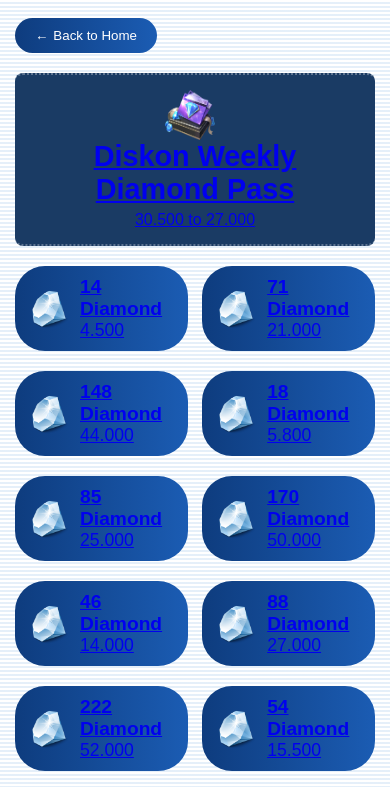
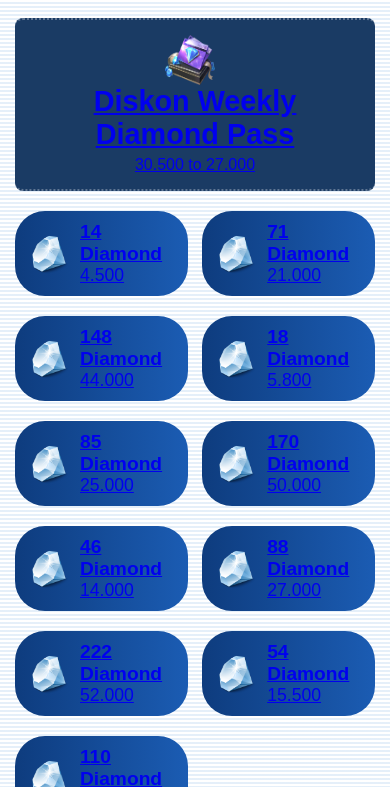
Before and after one commit to comersiobyk/Comersio, a plain HTML site: page Mobile Legends.html in a window 390 px wide. Shown: the part 120-907 px from the top of the page. Drawn offline with Linux system fonts and the light colour scheme.

Commit message:
Update Mobile Legends.html

```diff
--- a/Mobile Legends.html
+++ b/Mobile Legends.html
@@ -282,8 +282,6 @@
 
         <!-- Main Content -->
         <main class="main-content">
-            <button class="back-button" id="back-to-home">Back to Home</button>
-
             <div class="promo-banner">
                 <img src="weekly-pass-icon.png" class="promo-icon" alt="Diamond">
                 <h2>Diskon Weekly Diamond Pass</h2>
```
